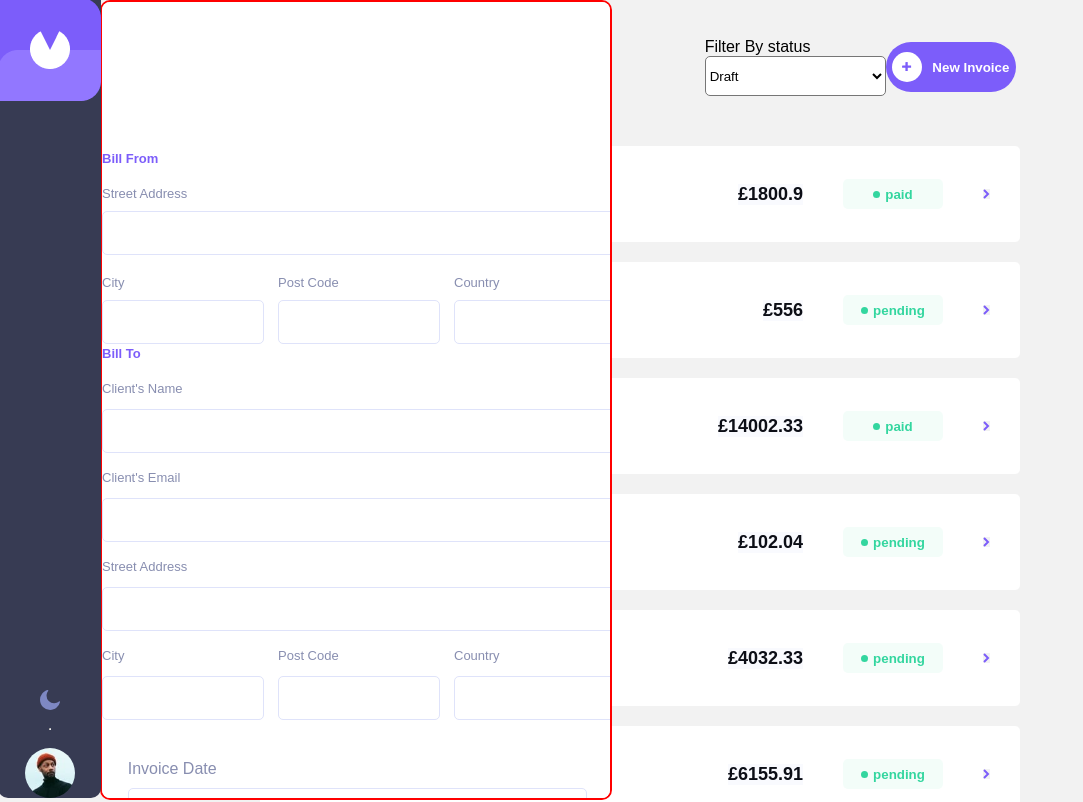
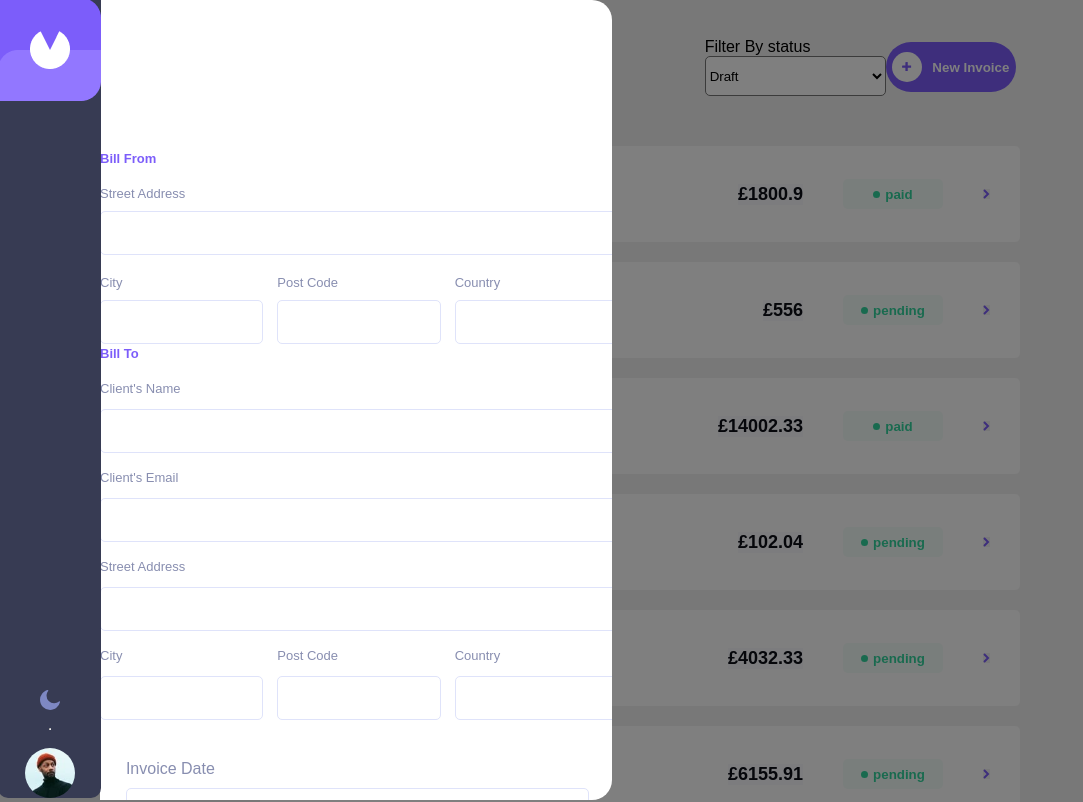
Before and after one commit to farzan190/-InvoiceApp, a React (Create React App) app in the folder app/: page / in a window 1280 px wide. Shown: the top 802 px of the page, without its empty margins (0-1083 px from the left). Built offline with nearby package versions, Linux system fonts and the light colour scheme.

Commit message:
added popover effect

```diff
--- a/app/src/App.jsx
+++ b/app/src/App.jsx
@@ -7,16 +7,14 @@ import { BillContext } from "./context";
 import Invoice from "./pages/Invoice";
 function App() {
   const{invoices,setInvoices}=useContext(BillContext);
-  const [isOpen,setIsOpen]=useState(false);
+  const {popover,setPopover}=useContext(BillContext);
 
   const handleFilter=(e)=>{
     const Draft=invoices.filter((item)=>item.status=="pending");
     setInvoices(Draft);
   }
 
-  const addInvoice=()=>{
-       setIsOpen(!isOpen);
-  }
+
 
 
   return <div>   <SideNav/>
@@ -34,7 +32,7 @@ function App() {
       <option value="Pending">Pending</option>
       <option value="Paid">Paid</option>
     </select></div>
-    <button onClick={addInvoice} className="AddInvoice"><img src={plus} className="plus"/>New Invoice</button>
+    <button onClick={()=>setPopover(!popover)}  className="AddInvoice"><img src={plus} className="plus"/>New Invoice</button>
     </div>
     </nav>
     <div className="Invoices">{ invoices.map((invoice,index)=> <Tabs key={invoice.id} id={invoice.id} createdAt={invoice.createdAt} clientName={invoice.clientName} itemTotal={invoice.total} status={invoice.status}/>)}</div>
--- a/app/src/context.jsx
+++ b/app/src/context.jsx
@@ -17,9 +17,10 @@ export  const ContextProvider=({children})=>{
         "total": 0,
       }
     ]);
+    const [popover,setPopover]=useState(true);
 
 
-    return <BillContext.Provider value={{itemsList,setItemsList,total,setTotal,price,setPrice,quantity,setQuantity,itemName,setItemName,selectedTab,setSelectedTab,invoices,setInvoices}}>
+    return <BillContext.Provider value={{popover,setPopover,itemsList,setItemsList,total,setTotal,price,setPrice,quantity,setQuantity,itemName,setItemName,selectedTab,setSelectedTab,invoices,setInvoices}}>
        {children}
     </BillContext.Provider>
 
--- a/app/src/index.css
+++ b/app/src/index.css
@@ -31,7 +31,6 @@
   flex-direction: column;
   justify-content: center;
   align-self: center;
-
 }
 .bill-id{
   background-color: white;
@@ -502,7 +501,7 @@ color: #888eb0;;
   height: 100%;
   background: #fff;
   box-shadow: -2px 0 5px rgba(0, 0, 0, 0.2);
-  transition: right 0.3s ease;
+  transition: right 0.2s ease;
 }
 ::-webkit-scrollbar {
   display: none;
@@ -520,13 +519,35 @@ color: #888eb0;;
   transition: 0.3s ;
   width: 40%;
   height: 100%;
-  border: 2px solid red;
-  border-radius: 10px;
+  border-top-right-radius:20px ;
+  border-bottom-right-radius:20px ;
   top: 0;
   overflow-y: auto;
   padding-top:10%;
+  z-index: +1;
+
 }
+.popUpFormHidden{
+  display: flex;
+  box-sizing: border-box;
+  justify-content: center;
+  align-items: center;
+  flex-direction: column;
+  background-color: white;
+  position: fixed;
+  width: min-content;
+  left: -1100px;
+  transition: 0.3s ;
+  width: 40%;
+  height: 100%;
+  border-top-right-radius:20px ;
+  border-bottom-right-radius:20px ;
+  top: 0;
+  overflow-y: auto;
+  padding-top:10%;
+  z-index: +1;
 
+}
 
 .city{
   display: flex;
@@ -788,3 +809,24 @@ border: none;
   margin-top: 40px;
   margin-bottom: 40px;
 }
+
+.invoicePopup{
+  display: flex;
+  flex: 1;
+  justify-content: center;
+  align-items: center;
+}
+.shadow{
+  width: 100%;
+  height: 200vh;
+  background-color: rgba(0, 0, 0, 0.5);
+  position: fixed;
+}
+.shadowHidden{
+  width: 100%;
+  height: 200vh;
+  background-color: rgba(0, 0, 0, 0.5);
+  position: fixed;
+  opacity: 1;
+  visibility: hidden;
+}
--- a/app/src/pages/Invoice.jsx
+++ b/app/src/pages/Invoice.jsx
@@ -19,6 +19,9 @@ const Invoice=()=>{
 
     const [date,setDate]=useState('2024-12-12');
     const{invoices,setInvoices}=useContext(BillContext);
+    const {popover,setPopover}=useContext(BillContext);
+
+
    const modernList=itemsList.map((item)=>item);
 
 
@@ -52,14 +55,18 @@ const Invoice=()=>{
       ])
     }
 
+   const handleDiscard=()=>{
+
+
+   }
 
 
 
 
 
 
-
-    return <div className="popUpForm">
+    return <div className="invoicePopup">
+    <div className={popover?"popUpForm":"popUpFormHidden"}>
 
     <div className="popsenderAddress">
    <div className="billTo">Bill From</div>
@@ -167,7 +174,7 @@ const Invoice=()=>{
 
 
 <div className="popUpButtons">
-<button className="discard">Discard</button>
+<button className="discard" onClick={()=>setPopover(!popover)}>Discard</button>
 <button className="saveAsDraft" onClick={()=>handleSaveAsDraft()}>Save as Draft</button>
 <button className="saveAndSend">Save and Send</button>
 
@@ -175,5 +182,9 @@ const Invoice=()=>{
 </div>
 
     </div>
+
+    <div className={popover?"shadow":"shadowHidden"}></div>
+
+    </div>
 }
 export default Invoice;
```
